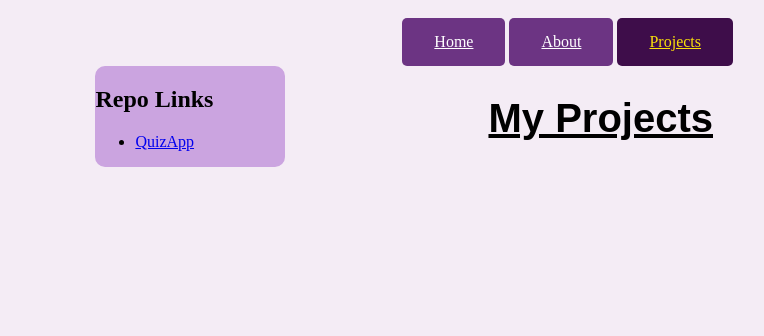
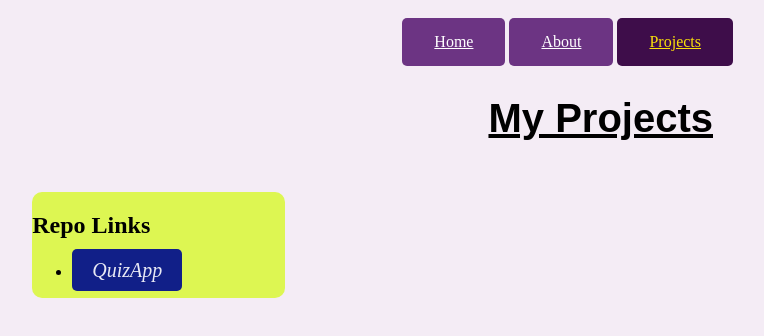
Before and after one commit to FrankKamala/portfolio, a plain HTML site: page projects.html in a window 1280 px wide. Shown: the whole page, without its empty margins (39-803 px from the left). Drawn offline with Linux system fonts and the light colour scheme.

Commit message:
ads style to repo link

```diff
--- a/css/styles.css
+++ b/css/styles.css
@@ -151,11 +151,25 @@ hr{
 }
 .side2-proj{
   border-color: #F4FF98;
-  width: 15%;
+  width: 20%;
   float: left;
-  margin-left: 10%;
-  background-color: #CBA4E0;
+  margin-top: 10%;
+  margin-left: 5%;
+  background-color: #DDF652;
   border-radius: 10px;
+}
+.side2-proj a{
+
+  font-size: 19px;
+  border-radius: 5px;
+
+  border-top: #FAFAB0;
+  font-size: 20px;
+  background-color: #111F88;
+  font-style: italic;
+  padding: 10px 20px;
+  color:#E8E9F4;
+  text-decoration: none;
 }
 .container p{
     column-count: 2;
```
